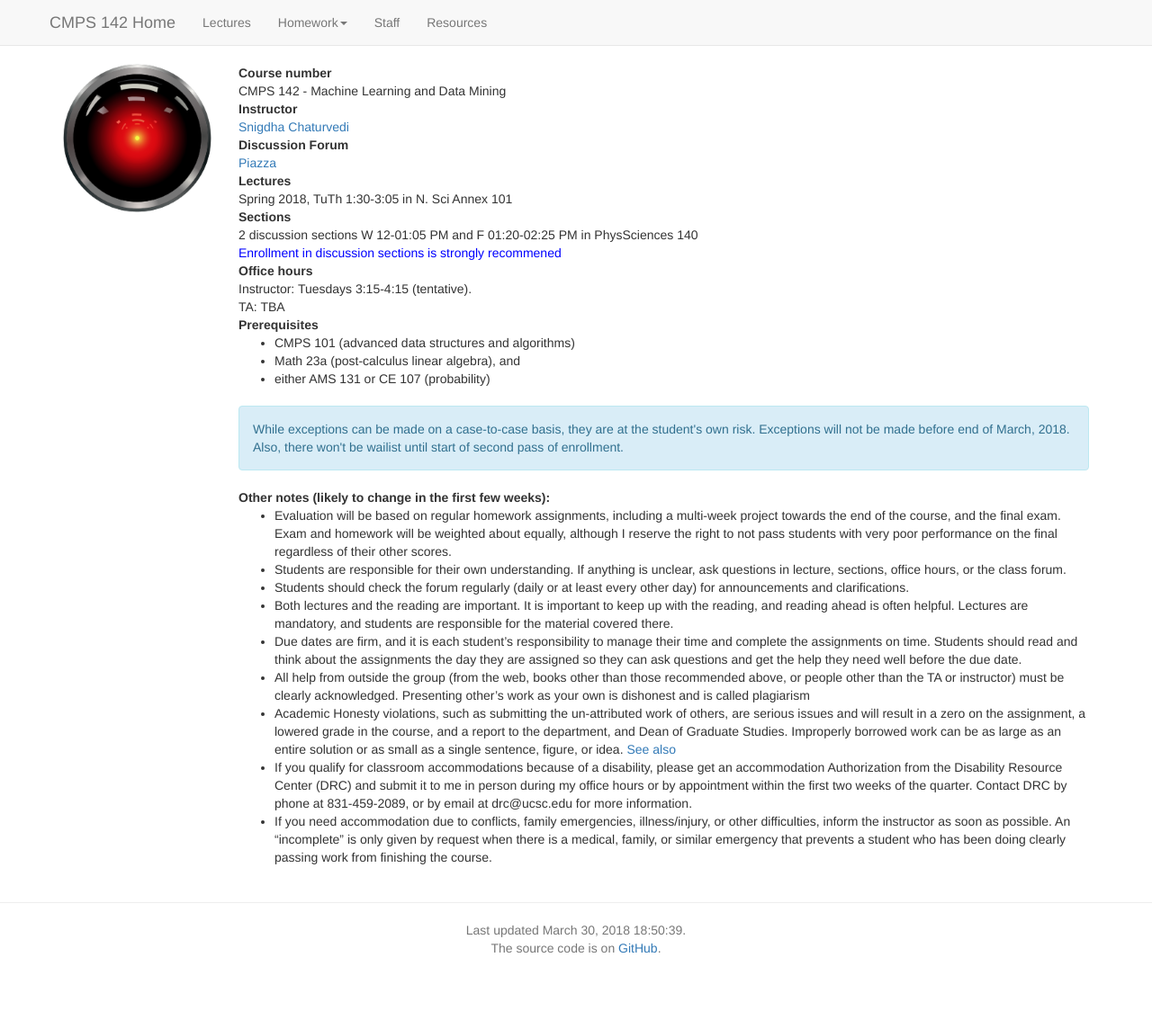
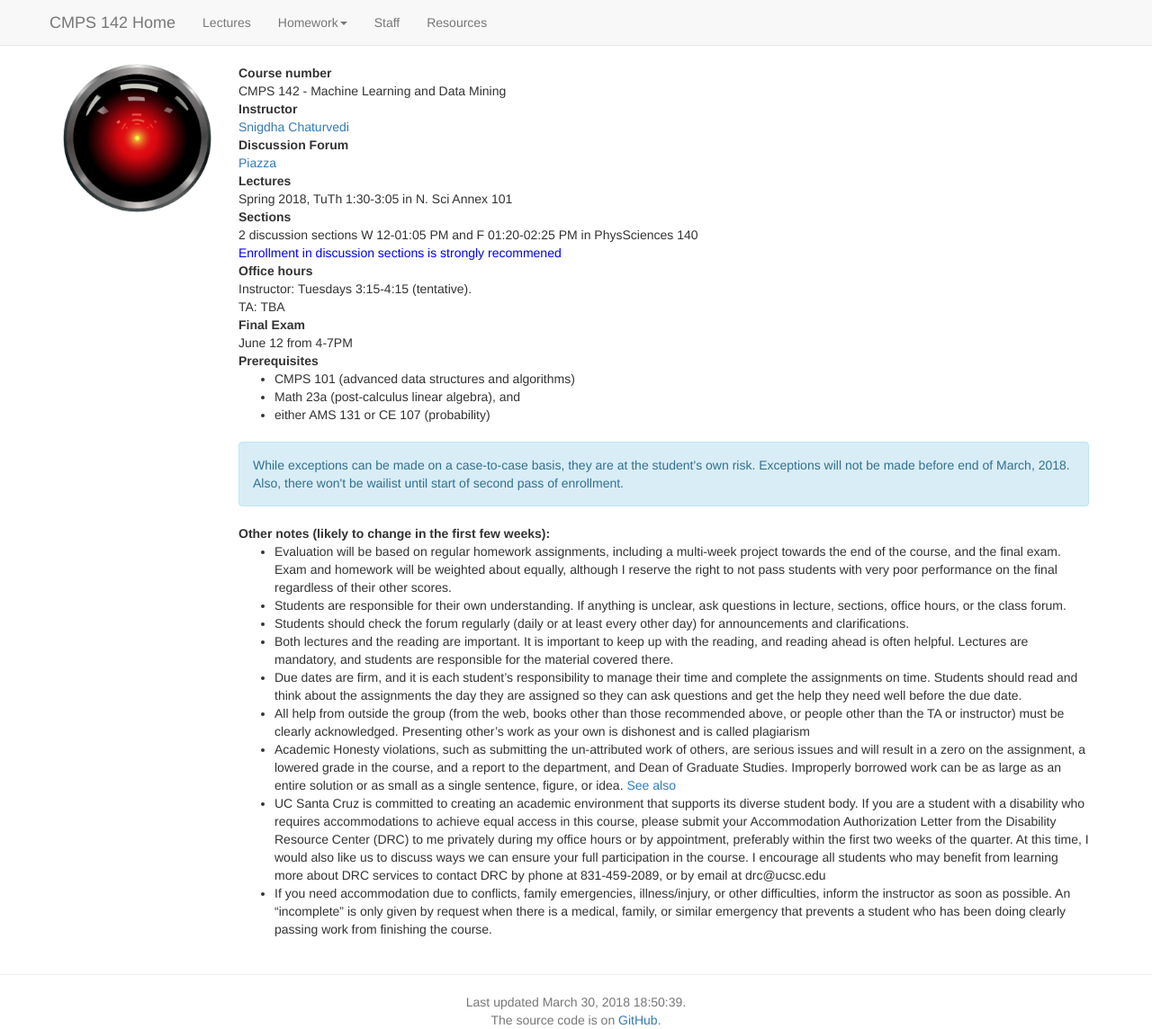
Before and after one commit to ssriva/CMPS142-Spring2018, a Jekyll site: the page built from index.md, in a window 1280 px wide. Shown: the whole page at 90% size. Built offline with Jekyll 4.4.1, drawn with Linux system fonts in a browser that asks for light colours; nearby versions of some CDN libraries; a script that is not in the unit is left out; before the commit the page ends 1064 px from its top, so only the background shows below that.

Commit message:
added final exam info

```diff
--- a/index.md
+++ b/index.md
@@ -48,10 +48,12 @@ Sections
 : 2 discussion sections W 12-01:05 PM and F 01:20-02:25 PM in PhysSciences 140
 : <font color="blue"> Enrollment in discussion sections is strongly recommened </font>
 
-
 Office hours
 : Instructor: Tuesdays 3:15-4:15 (tentative).
 : TA: TBA
+
+Final Exam
+: June 12 from 4-7PM
 
 Prerequisites
 :	* CMPS  101  (advanced  data  structures  and  algorithms)
@@ -73,5 +75,5 @@ serious issues and will result in a zero on the assignment, a lowered grade in t
 and a report to the department, and Dean of Graduate Studies.  Improperly borrowed
 work can be as large as an entire solution or as small as a single sentence, figure, or
 idea.  [See also](http://www.ucsc.edu/academics/academic_integrity/undergraduate_students)
-* If  you  qualify  for  classroom  accommodations  because  of  a  disability,  please  get  an accommodation Authorization from the Disability Resource Center (DRC) and submit it to me in person during my office hours or by appointment within the first two weeks of the quarter.  Contact DRC by phone at 831-459-2089, or by email at drc@ucsc.edu for more information.
+* UC Santa Cruz is committed to creating an academic environment that supports its diverse student body. If you are a student with a disability who requires accommodations to achieve equal access in this course, please submit your Accommodation Authorization Letter from the Disability Resource Center (DRC) to me privately during my office hours or by appointment, preferably within the first two weeks of the quarter. At this time, I would also like us to discuss ways we can ensure your full participation in the course. I encourage all students who may benefit from learning more about DRC services to contact DRC by phone at 831-459-2089, or by email at drc@ucsc.edu
 * If you need accommodation due to conflicts, family emergencies, illness/injury, or other difficulties, inform the instructor as soon as possible.  An “incomplete” is only given by request when there is a medical, family, or similar emergency that prevents a student who has been doing clearly passing work from finishing the course.
```
